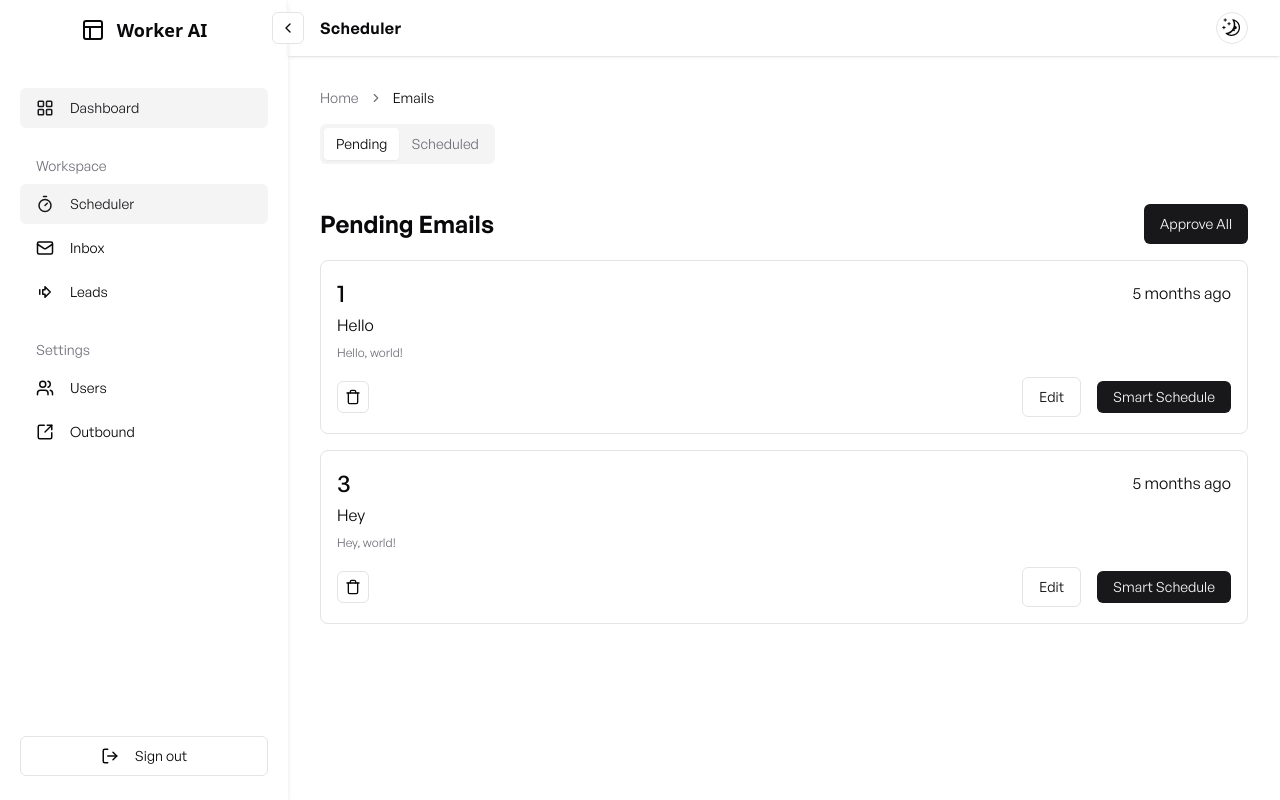
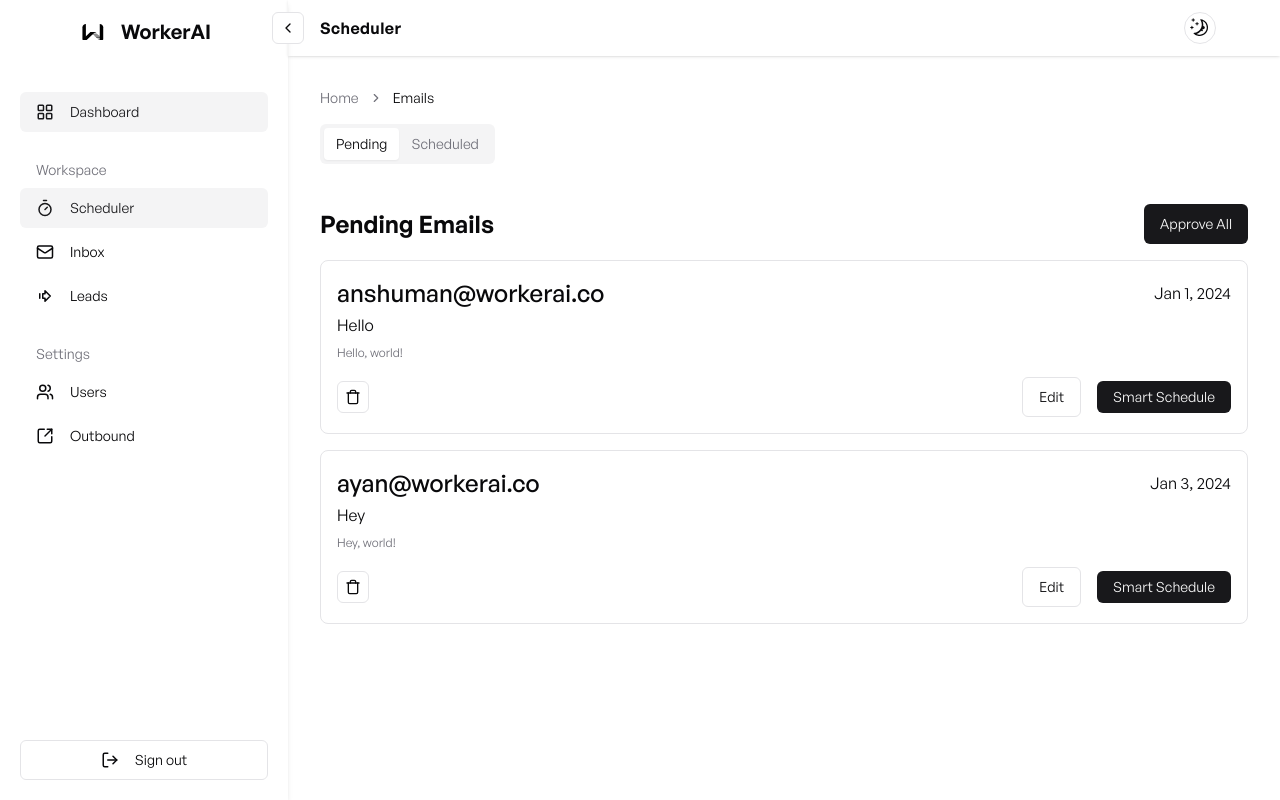
Before and after one commit to AbhirajSinha179/enterprise-workerai, a Next.js app: page /dashboard/emails in a window 1280 px wide. Built offline with nearby package versions, Linux system fonts and the light colour scheme.

Commit message:
refactor: logo, mailbox components and email list additions

```diff
--- /dev/null
+++ b/components/global/logo.tsx
@@ -0,0 +1,39 @@
+
+export function WorkerAILogo({ className }: { className?: string }) {
+
+  return (
+    <>
+      <svg width="43" height="40" viewBox="0 0 40 37" fill="none" xmlns="http://www.w3.org/2000/svg" className={className}>
+        <rect width="39.5593" height="36.9492" rx="5.08475" fill="#FFFFFF" />
+        <path
+          d="M6.78125 12.4745C6.78125 10.2654 8.72135 8.47455 11.1146 8.47455V28.4745H7.64792C7.16927 28.4745 6.78125 28.1164 6.78125 27.6745V12.4745Z"
+          fill="#000000"
+        />
+        <path
+          d="M32.7812 12.4745C32.7812 10.2654 30.8412 8.47455 28.4479 8.47455V28.4745H31.9146C32.3932 28.4745 32.7812 28.1164 32.7812 27.6745V12.4745Z"
+          fill="#000000"
+        />
+        <path d="M22.768 18.4745H16.7517L17.1766 18.8745H23.193L22.768 18.4745Z" fill="#000000" />
+        <path d="M23.6176 19.2745H17.6014L18.0263 19.6745H24.0427L23.6176 19.2745Z" fill="#000000" />
+        <path d="M24.4674 20.0745H18.4512L18.8761 20.4745H24.8925L24.4674 20.0745Z" fill="#000000" />
+        <path d="M25.3167 20.8745H19.3005L19.7254 21.2745H25.7418L25.3167 20.8745Z" fill="#000000" />
+        <path d="M26.1713 21.6745H20.1551L20.5799 22.0745H26.5963L26.1713 21.6745Z" fill="#000000" />
+        <path d="M27.0081 22.4745H20.9918L21.4167 22.8745H27.4331L27.0081 22.4745Z" fill="#000000" />
+        <path d="M27.8634 23.2745H21.8472L22.2721 23.6745H28.2885L27.8634 23.2745Z" fill="#000000" />
+        <path d="M28.7149 24.0745H22.6987L23.1236 24.4745H29.14L28.7149 24.0745Z" fill="#000000" />
+        <path d="M29.5647 24.8745H23.5485L23.9734 25.2745H29.9897L29.5647 24.8745Z" fill="#000000" />
+        <path d="M30.414 25.6745H24.3978L24.8227 26.0745H30.8391L30.414 25.6745Z" fill="#000000" />
+        <path d="M31.2638 26.4745H25.2476L25.6725 26.8745H31.6888L31.2638 26.4745Z" fill="#000000" />
+        <path d="M32.0675 27.2745H26.0991L26.524 27.6745H32.1648L32.0675 27.2745Z" fill="#000000" />
+        <path
+          d="M31.9365 28.0745H26.9471L27.1175 28.2349C27.281 28.3888 27.497 28.4745 27.7216 28.4745H31.2865L31.9365 28.0745Z"
+          fill="#000000"
+        />
+        <path
+          d="M22.7681 18.4745H16.7517L7.5759 27.1145C7.03828 27.6207 7.42681 28.4745 8.19478 28.4745H11.7979C12.0224 28.4745 12.2385 28.3888 12.402 28.2349L22.7681 18.4745Z"
+          fill="#000000"
+        />
+      </svg>
+    </>
+  )
+}
--- a/components/mailbox/form.tsx
+++ b/components/mailbox/form.tsx
@@ -149,7 +149,7 @@ export default function Form() {
             animate={{ x: 0, opacity: 1 }}
             transition={{ duration: 0.3, ease: "easeInOut" }}
           >
-            <div className=" flex  items-center justify-center   ">
+            <div className="flex items-center justify-center">
               {selectedProvider === "Google" && <SecondFormGoogle handleImapEnabledClick={handleImapEnabledClick} />}
               {selectedProvider === "Microsoft" && (
                 <SecondFormMicrosoft handleSmtpEnabledClick={handleSmtpEnabledClick} />
--- a/components/navbar/navbar.tsx
+++ b/components/navbar/navbar.tsx
@@ -8,7 +8,7 @@ interface NavbarProps {
 export function Navbar({ title }: NavbarProps) {
   return (
     <header className="supports-backdrop-blur:bg-background/60 sticky top-0 z-10 w-full bg-background/95 shadow backdrop-blur dark:shadow-secondary">
-      <div className="mx-4 flex h-14 items-center sm:mx-8">
+      <div className="mx-4 pr-8 flex h-14 items-center sm:mx-8">
         <div className="flex items-center space-x-4 lg:space-x-0">
           <SheetMenu />
           <h1 className=" tracking-wide font-bold">{title}</h1>
--- a/components/navbar/site-nav.tsx
+++ b/components/navbar/site-nav.tsx
@@ -3,6 +3,7 @@ import { ModeToggle } from "@/components/global/mode-toggle"
 // import { UserNav } from "@/components/admin-panel/user-nav"
 import { SheetMenu } from "@/components/sidebar/sheet-menu"
 import { Button } from "../ui/button"
+import { WorkerAILogo } from "../global/logo"
 
 export function SiteNav() {
   return (
@@ -10,7 +11,8 @@ export function SiteNav() {
       <div className="mx-2 flex h-16 max-w-6xl items-center justify-between sm:mx-auto sm:h-20 sm:p-2">
         <div className="flex items-center space-x-4 lg:space-x-0 rtl:space-x-reverse">
           <SheetMenu />
-          <Link href={"/"}>
+          <Link href={"/"} className="space-x-2 flex items-center">
+            <WorkerAILogo />
             <h1 className="text-lg font-bold dark:text-white  sm:block md:text-2xl">WorkerAI</h1>
           </Link>
         </div>
--- a/components/scheduler/email-item.tsx
+++ b/components/scheduler/email-item.tsx
@@ -1,12 +1,12 @@
 "use client"
 
-import { formatDistanceToNow } from "date-fns"
+import { format } from "date-fns"
 import { Trash } from "lucide-react"
 // import Link from "next/link"
-import { cn } from "@/lib/utils"
+import { useRouter } from "next/navigation"
+import { useState, useTransition } from "react"
+import { toast } from "sonner"
 import { Button } from "@/components/ui/button"
-import { Input } from "@/components/ui/input"
-import { Label } from "@/components/ui/label"
 import {
   Dialog,
   DialogClose,
@@ -17,20 +17,33 @@ import {
   DialogTitle,
   DialogTrigger,
 } from "@/components/ui/dialog"
+import { Input } from "@/components/ui/input"
+import { Label } from "@/components/ui/label"
 import { Textarea } from "@/components/ui/textarea"
-import { useState, useTransition } from "react"
-import { toast } from "sonner"
+import { cn } from "@/lib/utils"
 
 export default function EmailItem({ item }: any) {
-  const [subject, setSubject] = useState(item.subject)
-  const [body, setBody] = useState(item.body)
-  const [startTransition, isPending] = useTransition()
+  const router = useRouter();
+  const [subject, setSubject] = useState(item?.subject)
+  const [body, setBody] = useState(item?.body)
+  const [isPending, startTransition] = useTransition()
+  const [isFetching, setIsFetching] = useState(false);
+
+  const isMutating = isPending || isFetching;
 
   const handleApprove = async () => {
     // const res = await fetch("https://...", { method: "POST" });
     // if (!res.ok) {
     //   throw new Error("Failed to approve email");
     // }
+    setIsFetching(true);
+    setTimeout(() => {
+      setIsFetching(false);
+      startTransition(() => {
+        router.refresh();
+      })
+
+    }, 1000)
   }
 
   const handleEdit = async () => {
@@ -62,12 +75,8 @@ export default function EmailItem({ item }: any) {
       <div className={cn("flex w-full flex-col items-start gap-2 rounded-lg border p-4 text-left transition-all")}>
         <div className="flex w-full flex-col gap-1">
           <div className="flex items-center">
-            <div className="text-2xl font-semibold">{item.id}</div>
-            <div className={cn("ml-auto")}>
-              {formatDistanceToNow(new Date(item.date), {
-                addSuffix: true,
-              })}
-            </div>
+            <div className="text-2xl font-semibold">{item.recipient}</div>
+            <div className={cn("ml-auto")}>{format(new Date(item.date), "PP")}</div>
           </div>
           <div className="text-md font-medium">{subject}</div>
         </div>
--- a/components/scheduler/email-list.tsx
+++ b/components/scheduler/email-list.tsx
@@ -1,7 +1,8 @@
 "use client";
 
+import { format } from "date-fns";
+import { toast } from "sonner";
 import EmailItem from "./email-item"
-import { toast } from "sonner";
 import { Button } from "../ui/button"
 
 export function EmailList({ emails }: any) {
@@ -10,7 +11,7 @@ export function EmailList({ emails }: any) {
 
     console.log("Approve All")
     toast("Pending emails have been scheduled", {
-      description: new Date().toLocaleTimeString(),
+      description: format(new Date(), "PPpp"),
     })
   }
 
--- a/components/scheduler/scheduled-emails.tsx
+++ b/components/scheduler/scheduled-emails.tsx
@@ -1,7 +1,8 @@
 import { cn } from "@/lib/utils";
-import { formatDistanceToNow } from "date-fns";
+import { format } from "date-fns";
 
 export function ScheduledEmailList({ emails }: any) {
+
   return (
     <main className="flex w-full flex-col items-center">
       <div className="mt-6 flex w-full items-center justify-between">
@@ -15,11 +16,9 @@ export function ScheduledEmailList({ emails }: any) {
           >
             <div className="flex w-full flex-col gap-1">
               <div className="flex items-center">
-                <div className="text-2xl font-semibold">{item.id}</div>
+                <div className="text-2xl font-semibold">{item.recipient}</div>
                 <div className={cn("ml-auto")}>
-                  {formatDistanceToNow(new Date(item.date), {
-                    addSuffix: true,
-                  })}
+                {format(new Date(item.date), "PP")}
                 </div>
               </div>
               <div className="text-md font-medium">{item.subject}</div>
--- a/components/sidebar/sheet-menu.tsx
+++ b/components/sidebar/sheet-menu.tsx
@@ -4,6 +4,7 @@ import Link from "next/link"
 import { Menu } from "@/components/sidebar/menu"
 import { Button } from "@/components/ui/button"
 import { Sheet, SheetContent, SheetHeader, SheetTrigger } from "@/components/ui/sheet"
+import { WorkerAILogo } from "../global/logo"
 
 export function SheetMenu() {
   return (
@@ -17,8 +18,8 @@ export function SheetMenu() {
         <SheetHeader>
           <Button className="flex items-center justify-center pb-2 pt-1" variant="link" asChild>
             <Link href="/dashboard" className="flex items-center gap-2">
-              <PanelsTopLeft className="mr-1 size-6" />
-              <h1 className="text-lg font-bold">Brand</h1>
+              <WorkerAILogo className="mr-1 size-8" />
+              <h1 className="text-lg">WorkerAI</h1>
             </Link>
           </Button>
         </SheetHeader>
--- a/components/sidebar/sidebar.tsx
+++ b/components/sidebar/sidebar.tsx
@@ -6,6 +6,7 @@ import { SidebarToggle } from "@/components/sidebar/sidebar-toggle"
 import { cn } from "@/lib/utils"
 // import { useLockedBody } from "@/hooks/useBodyLock";
 import { useSidebarContext } from "../layout/layout-context"
+import { WorkerAILogo } from "../global/logo"
 
 export function Sidebar() {
   const { collapsed, setCollapsed } = useSidebarContext()
@@ -26,14 +27,14 @@ export function Sidebar() {
             collapsed ? "translate-x-1" : "translate-x-0"
           )}
         >
-          <PanelsTopLeft className="mr-1 size-6" />
+          <WorkerAILogo className="mr-1 size-8" />
           <h1
             className={cn(
-              "whitespace-nowrap font-sans text-lg font-bold transition-[transform,opacity,display] duration-300 ease-in-out",
+              "whitespace-nowrap text-xl font-bold transition-[transform,opacity,display] duration-300 ease-in-out",
               collapsed ? "hidden -translate-x-96 opacity-0" : "translate-x-0 opacity-100"
             )}
           >
-            Worker AI
+            WorkerAI
           </h1>
         </Link>
         <Menu isOpen={!collapsed} />
```
Also changed, not shown: components/ui/sticky-scroll-reveal.tsx (+6 -5 lines).
